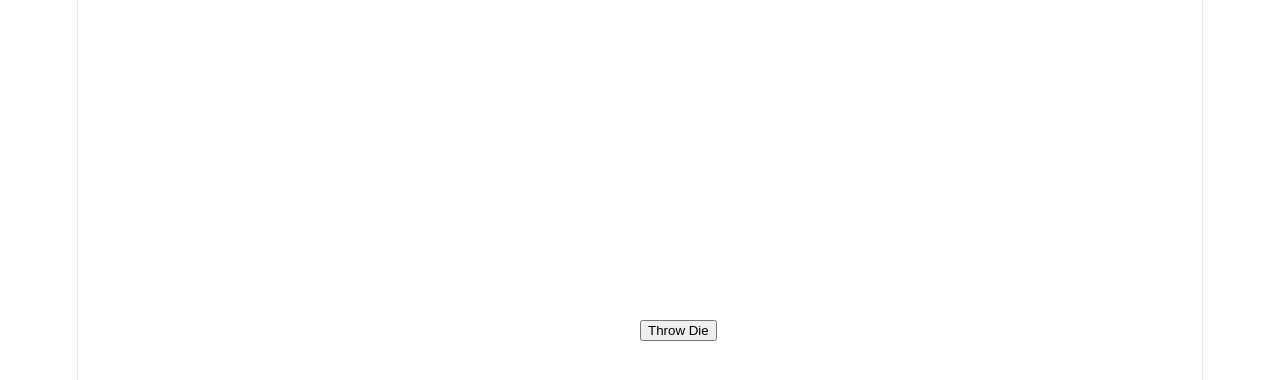
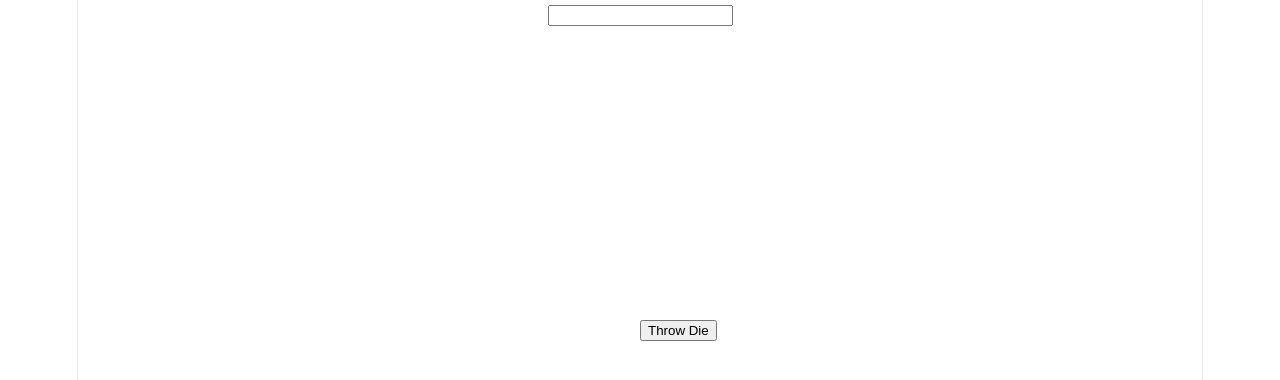
Before and after one commit to zocalop/UnthrownDice, a React (Vite) app: page / in a window 1280 px wide. Shown: the top 380 px of the page. Built offline with nearby package versions, Linux system fonts and the light colour scheme.

Commit message:
Implement first configurable die

```diff
--- a/src/Components/Dice.jsx
+++ b/src/Components/Dice.jsx
@@ -3,18 +3,28 @@ import { useState } from 'react';
 
 function Dice() {
   const [roll, setRoll] = useState('');
+  const [die1, setDie1] = useState('');
+
   const handleRoll = (e) => {
-    setRoll(Math.floor(Math.random() * 6) + 1);
+    e.preventDefault();
+    setRoll(Math.floor(Math.random() * die1) + 1);
   };
 
   return (
-    <div>
-      <button
-        className="dice-style"
-        onClick={(e) => handleRoll()}
-      >
-        Throw Die
-      </button>
+    <div className="die1">
+      <form onSubmit={handleRoll}>
+        <input
+          type="number"
+          value={die1}
+          onChange={(e) => setDie1(e.target.value)}
+        />
+        <button
+          className="dice-style"
+          type="submit"
+        >
+          Throw Die
+        </button>
+      </form>
       <p className="dice-output">
         {roll}
       </p>
```
